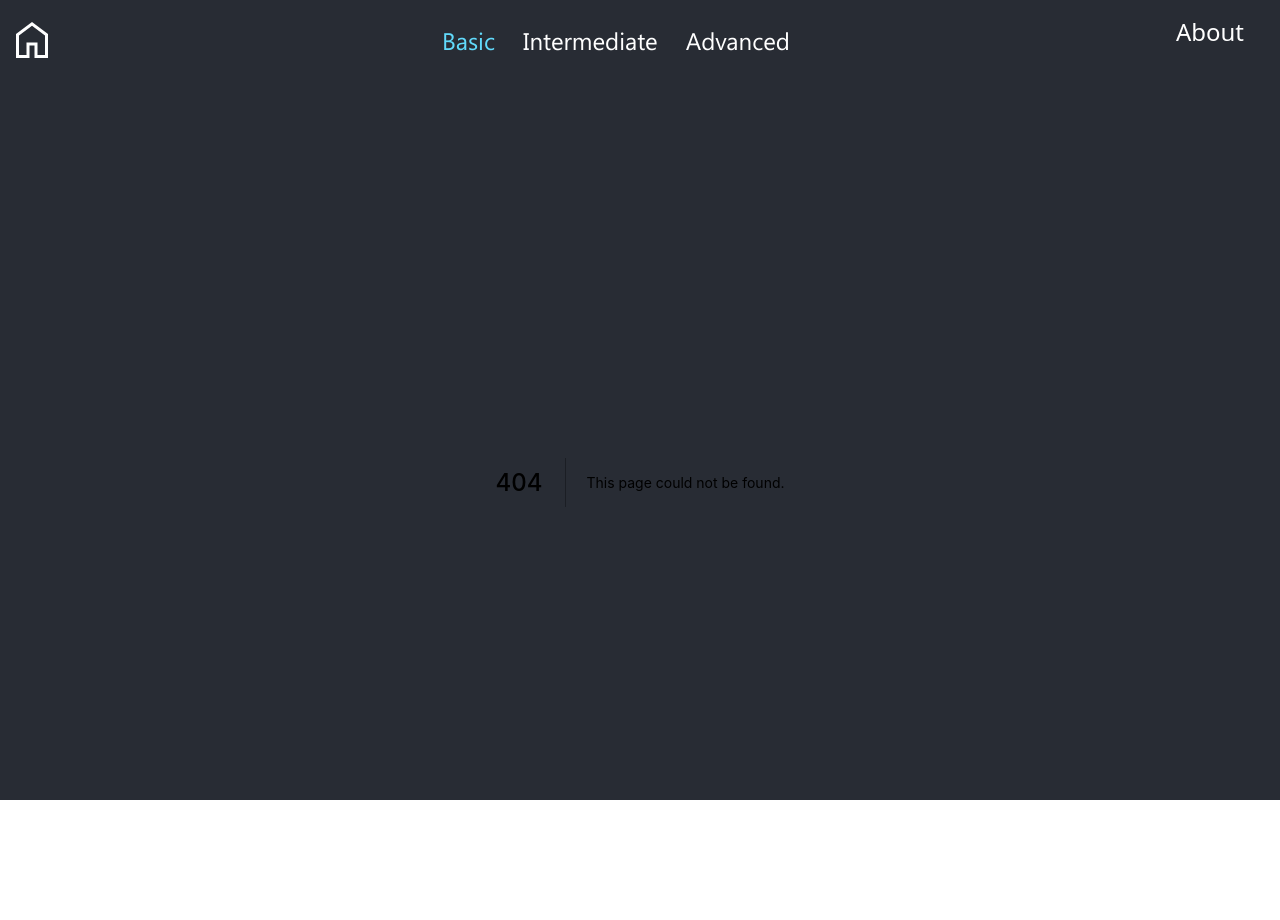
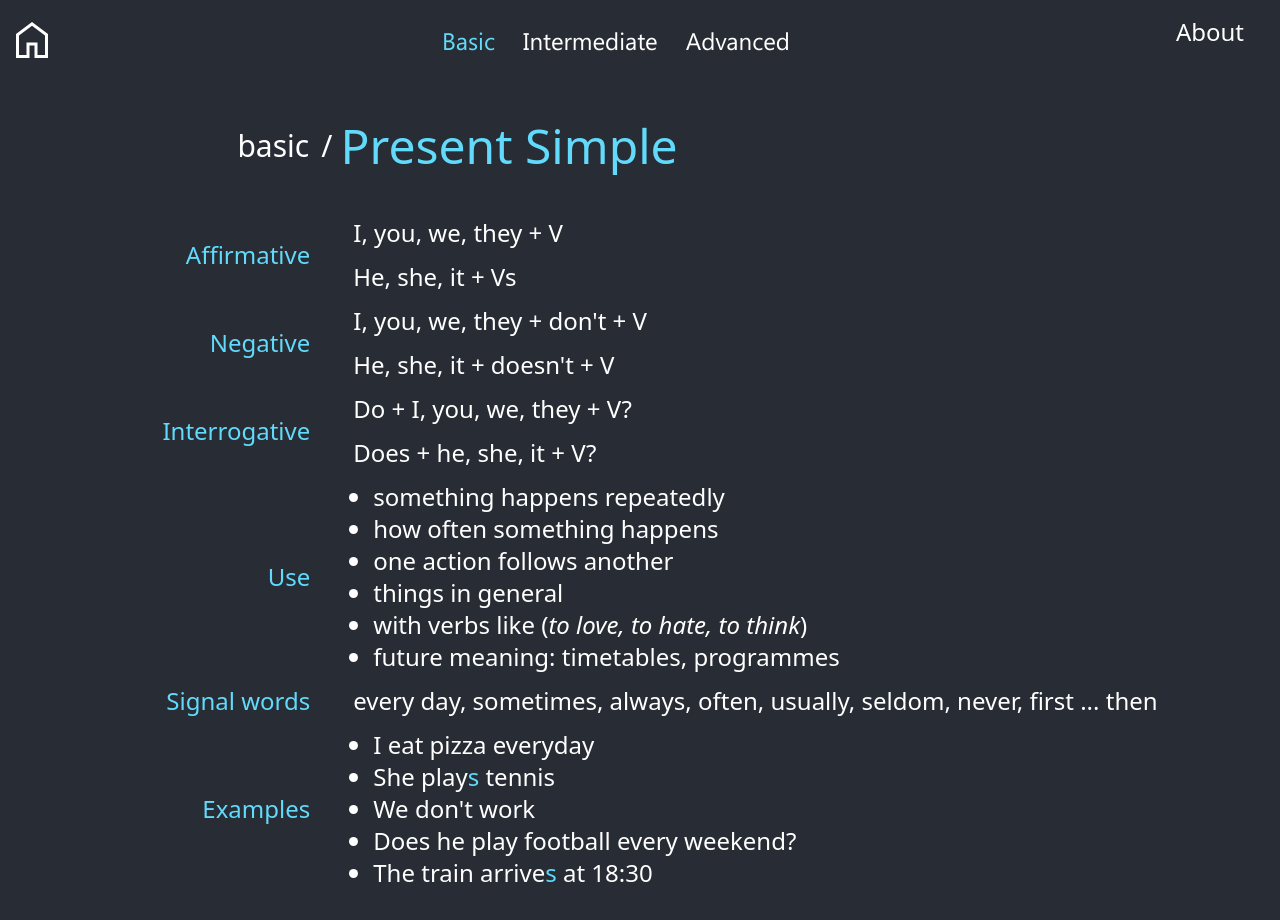
Before and after one commit to PopovDS617/eng-gram, a Next.js app: page /basic/tenses/future-simple in a window 1280 px wide. Before the commit this address had no page. Shown: the top 920 px of the page. Before the commit the page ends 882 px from the top, so only its background shows below. Built offline with nearby package versions, Linux system fonts and the light colour scheme.

Commit message:
Create future-simple.tsx

```diff
--- /dev/null
+++ b/src/pages/basic/tenses/future-simple.tsx
@@ -0,0 +1,93 @@
+import React from 'react';
+import ArticleContainer from '../../../components/article/ArticleContainer';
+import ArticleNavigation from '../../../components/article/ArticleNavigation';
+import TableContainer from '../../../components/article/TableContainer';
+import PageLayout from '../../../components/layouts/PageLayout';
+
+type Props = {};
+
+const FutureSimplePage = (props: Props) => {
+  return (
+    <PageLayout>
+      <ArticleContainer>
+        <ArticleNavigation href="basic" title="Present Simple" />
+
+        <table className="text-sm md:text-2xl mt-10 mb-12 ml-10  custom-table  ">
+          <tr>
+            <td rowSpan={2} className="text-customBlue text-right pr-10  ">
+              Affirmative
+            </td>
+            <td>I, you, we, they + V</td>
+
+          </tr>
+          <tr>
+            <td>He, she, it + Vs</td>
+
+          </tr>
+          <tr>
+            <td rowSpan={2} className="text-customBlue text-right pr-10">
+              Negative
+            </td>
+            <td>I, you, we, they + don't + V</td>
+
+          </tr>
+          <tr>
+            <td>He, she, it + doesn't + V</td>
+
+          </tr>
+          <tr>
+            <td rowSpan={2} className="text-customBlue text-right pr-10">
+              Interrogative
+            </td>
+            <td>Do + I, you, we, they + V?</td>
+
+          </tr>
+          <tr>
+            <td>Does + he, she, it + V?</td>
+
+          </tr>
+
+          <tr>
+            <td className="text-customBlue text-right pr-10">Use</td>
+            <td>
+              <ul className="ml-5 list-disc">
+                <li>something happens repeatedly</li>
+                <li>how often something happens</li>
+                <li>one action follows another</li>
+                <li>things in general</li>
+                <li>
+                  with verbs like (<i>to love, to hate, to think</i>)
+                </li>
+                <li>future meaning: timetables, programmes</li>
+              </ul>
+            </td>
+          </tr>
+          <tr>
+            <td className="text-customBlue text-right pr-10">Signal words</td>
+            <td>
+              every day, sometimes, always, often, usually, seldom, never, first
+              ... then
+            </td>
+          </tr>
+            <tr>
+            <td className="text-customBlue text-right pr-10">Examples</td>
+            <td>
+              <ul className="ml-5 list-disc">
+                <li>I eat pizza everyday</li>
+                <li>She play<span className="text-customBlue">s</span> tennis</li>
+                <li>We don't work</li>
+                <li>Does he play football every weekend?</li>
+                <li>
+                 The train arrive<span className="text-customBlue">s</span> at 18:30
+                </li>
+
+              </ul>
+            </td>
+          </tr>
+        </table>
+      </ArticleContainer>
+    </PageLayout>
+  );
+};
+
+export default FutureSimplePage;
```
